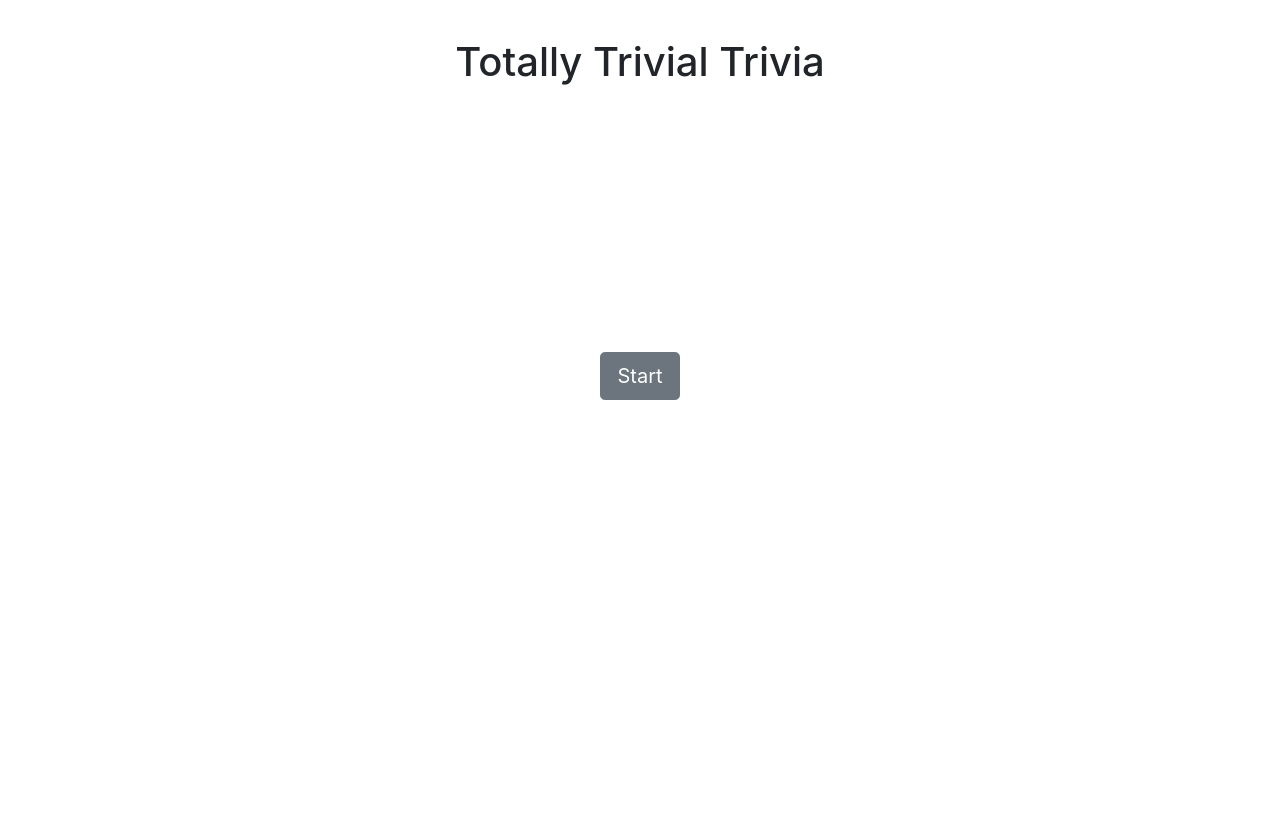
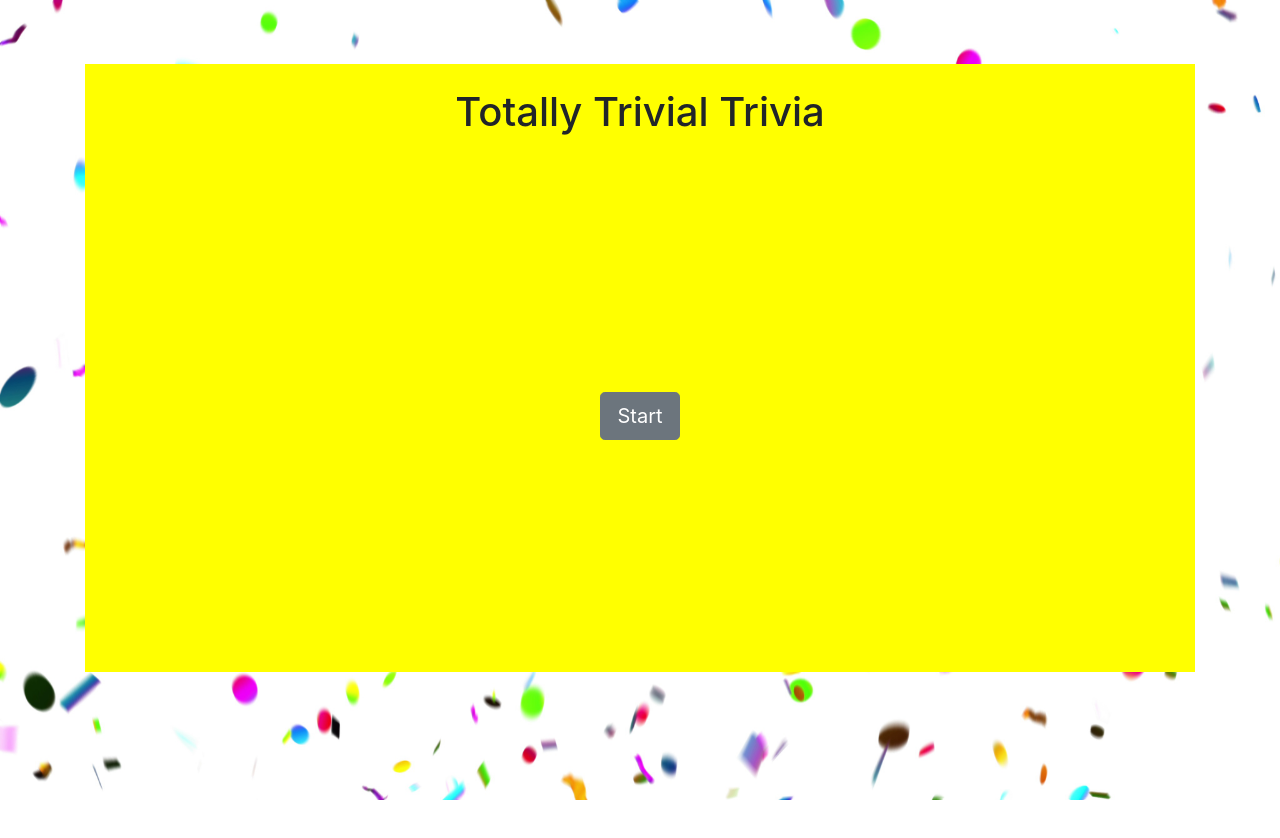
Before and after one commit to luvkylo/TriviaGame, a plain HTML site: page index.html in a window 1280 px wide. After the commit the page ends 800 px from the top, so only its background shows below. Drawn offline with nearby package versions, Linux system fonts and the light colour scheme.

Commit message:
updated with css and gifs

```diff
--- a/assets/css/style.css
+++ b/assets/css/style.css
@@ -2,9 +2,20 @@ html, body {
 	height: 100vh;
 }
 
+#background {
+	height: 100vh;
+	width: 100vw;
+	z-index: -1;
+	position: absolute;
+}
+
 .container {
 	height: 88%;
-	margin-top: 3%;
+	padding-top: 5%;
+}
+
+.container h1, .container div {
+	background-color: yellow;
 }
 
 .mainContent {
@@ -19,3 +30,11 @@ html, body {
 	background-color: green;
 	transition: background-color 0.5s;
 }
+
+.answers, .restart {
+	background-color: Transparent;
+    background-repeat:no-repeat;
+    border: none;
+    outline: none;
+    color: black;
+}
--- a/assets/javascript/app.js
+++ b/assets/javascript/app.js
@@ -1,26 +1,50 @@
 var ques = [{
-	question: "question 1",
-	answers: ["1", "2", "3", "4"],
-	correct: "3",
-	img: ""
+	question: "What was the first full length CGI movie?",
+	answers: ["A Bug's Life", "Monsters Inc.", "Toy Story", "The Lion King"],
+	correct: "Toy Story",
+	img: "https://media.giphy.com/media/RpfIXomvjCh8I/giphy.gif"
 },
 {
-	question: "question 2",
-	answers: ["5", "6", "7", "8"],
-	correct: "5",
-	img: ""
+	question: "Which of these is NOT the name of one of the Spice Girls?",
+	answers: ["Sporty Spice", "Fred Spice", "Scary Spice", "Posh Spice"],
+	correct: "Fred Spice",
+	img: "https://media.giphy.com/media/H1OSue2baILkc/giphy.gif"
 },
 {
-	question: "question 3",
-	answers: ["9", "10", "11", "12"],
-	correct: "12",
-	img: ""
+	question: "Which NBA team won the most titles in the 90s?",
+	answers: ["New York Knicks", "Portland Trailblazers", "Los Angeles Lakers", "Chicago Bulls"],
+	correct: "Chicago Bulls",
+	img: "https://media.giphy.com/media/2k8EwXEwhoQGQ/giphy.gif"
 },
 {
-	question: "question 4",
-	answers: ["13", "14", "15", "16"],
-	correct: "14",
-	img: ""
+	question: 'Which group release the hit song, "Smells Like Teen Spirit"?',
+	answers: ["Nirvana", "Backstreet Boys", "The Offspring", "No Doubt"],
+	correct: "Nirvana",
+	img: "https://media.giphy.com/media/YQij8l6rgEP3q/giphy.gif"
+},
+{
+	question: 'Which popular Disney movie feature the song, "Circle of Life"?',
+	answers: ["Aladdin", "Hercules", "Mulan", "The Lion King"],
+	correct: "The Lion King",
+	img: "https://media.giphy.com/media/Ms2YW90Qnyv4I/giphy.gif"
+},
+{
+	question: 'Finish the line from the Fresh Prince of Bel-Air theme song: "I whistled for a cab and when it came near, the license plate said..."',
+	answers: ["Dice", "Mirror", "Fresh", "Cab"],
+	correct: "Fresh",
+	img: "https://media.giphy.com/media/l0IsHKNIOuBPJ4aCk/giphy.gif"
+},
+{
+	question: "What is Doug's best friend's name?",
+	answers: ["Skeeter", "Mark", "Zach", "Cody"],
+	correct: "Skeeter",
+	img: "https://media.giphy.com/media/fz7CBkfGrGxzy/giphy.gif"
+},
+{
+	question: "What is the name of the principal at Bayside High in Saved By The Bell?",
+	answers: ["Mr.Zhou", "Mr.Driggers", "Mr.Belding", "Mr.Page"],
+	correct: "Mr.Belding",
+	img: "https://media.giphy.com/media/GfFtwdmbz4vAs/giphy.gif"
 }];
 var quesIndex = 0;
 var timer = 30;
@@ -29,14 +53,14 @@ var intervalId = "";
 var correct = 0;
 var wrong = 0;
 var unanswered = 0;
-var openRow = "<div class='row align-items-center'><div class='col text-center'>";
+var openRow = "<div class='row align-items-center mx-0'><div class='col text-center'>";
 var closeRow = "</div></div>";
 
 $(document).ready(function() {
 
 	// class mainContent append start button
 		// class btn btn-secondary btn-lg
-	$(".mainContent").append("<div class='row align-items-center startRow'><div class='col text-center'><button class='btn btn-secondary btn-lg start'>Start</button></div></div>");
+	$(".mainContent").append("<div class='row align-items-center mx-0 startRow'><div class='col text-center'><button class='btn btn-secondary btn-lg start'>Start</button></div></div>");
 
 	// function of displaying question and answer
 	// question()
@@ -53,7 +77,7 @@ $(document).ready(function() {
 			// 		- for loop
 			//		- use button (class btn btn-secondary btn-lg answer)
 		for (var i = 0; i < 4; i++) {
-			$(".trivia").append(openRow + "<button class='btn btn-secondary btn-lg answers'>" + answer[i] + "</button>" + closeRow);
+			$(".trivia").append(openRow + "<button class='btn btn-secondary btn-lg answers mb-2'>" + answer[i] + "</button>" + closeRow);
 		}
 
 		// result = correct answer
@@ -108,7 +132,7 @@ $(document).ready(function() {
 			$(".trivia").append(openRow + "<p class='h4'>Correct!</p>" + closeRow);
 		}
 		// append <img> src = ques[quesIndex].img
-		$(".trivia").append(openRow + "<img src=" + ques[quesIndex].img + ">" + closeRow);
+		$(".trivia").append(openRow + "<img class='mb-4' src=" + ques[quesIndex].img + ">" + closeRow);
 
 		quesIndex++;
 		// setTimeout(function() {}, 4000);
@@ -144,7 +168,7 @@ $(document).ready(function() {
 				// append <button> (class btn btn-secondary btn-lg restart) Start Over?
 				$(".trivia").append(openRow + "<button class='btn btn-secondary btn-lg restart'>Start Over?</button>" + closeRow);
 			}
-		}, 4000);
+		}, 3000);
 	}
 
 	// when start button is pressed
--- a/index.html
+++ b/index.html
@@ -9,8 +9,9 @@
     <link rel="stylesheet" type="text/css" href="assets/css/style.css">
 </head>
 <body class="align-center">
+	<img id="background" src="assets/images/confetti.jpeg">
 	<div class="container">
-		<h1 class="text-center">Totally Trivial Trivia</h1>
+		<h1 class="text-center my-0 py-4">Totally Trivial Trivia</h1>
 		<div class="mainContent">
 				<!-- <h3> -->
 		</div>
```
Also changed, not shown: assets/images/confetti.jpeg (added).
